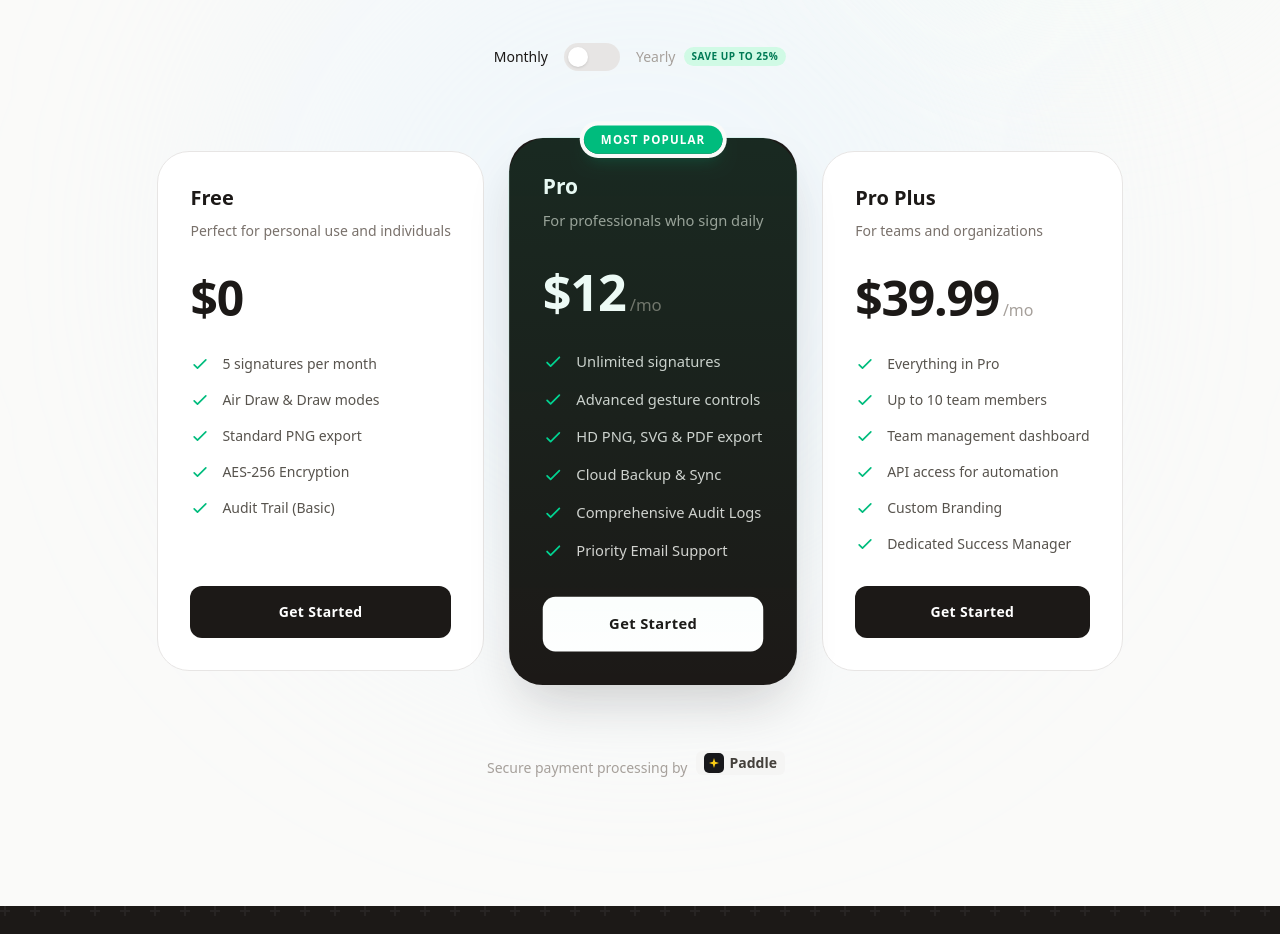
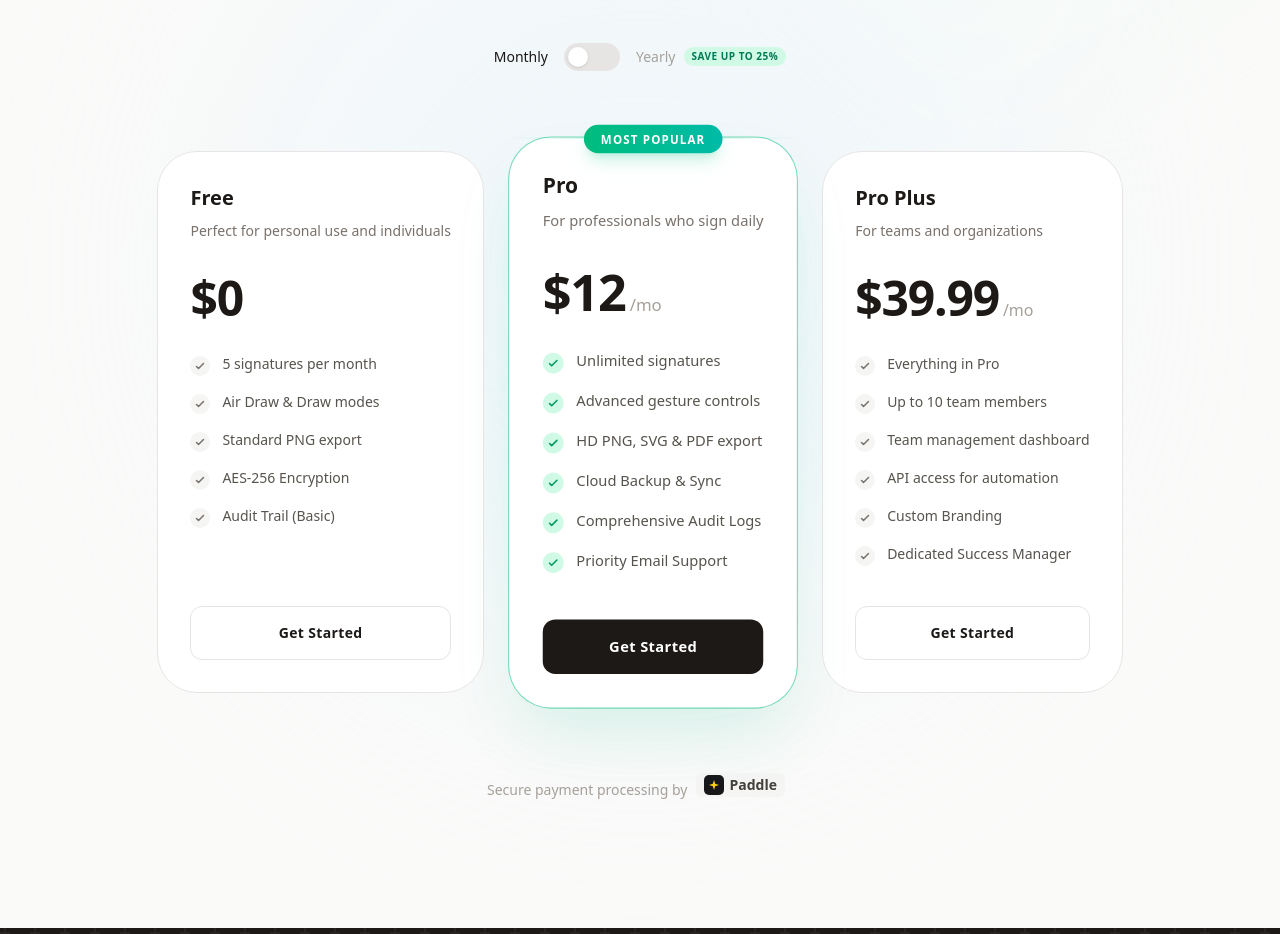
Before and after one commit to AkioDevenish/skysign, a Next.js app: page / in a window 1280 px wide. Shown: the part 2064-2998 px from the top of the page. Built offline with nearby package versions, Linux system fonts and the light colour scheme; no server answers.

Commit message:
feat: redesign pricing section to clean light theme

```diff
--- a/src/app/page.tsx
+++ b/src/app/page.tsx
@@ -585,21 +585,21 @@ export default function Home() {
               {pricingTiers.map((plan, idx) => (
                 <div
                   key={plan.name}
-                  className={`relative flex flex-col p-8 rounded-[2rem] transition-all duration-300 ${
+                  className={`relative flex flex-col p-8 rounded-[2.5rem] transition-all duration-300 ${
                     plan.highlighted
-                      ? 'bg-stone-900 text-stone-50 shadow-2xl shadow-stone-900/20 scale-100 lg:scale-105 z-10'
-                      : 'bg-white text-stone-900 border border-stone-200 hover:border-stone-300 hover:shadow-xl hover:shadow-stone-200/20 z-0'
+                      ? 'bg-white shadow-[0_32px_64px_-12px_rgba(16,185,129,0.15)] scale-100 lg:scale-105 z-10 ring-1 ring-emerald-500/50'
+                      : 'bg-white border border-stone-200 hover:border-stone-300 hover:shadow-xl hover:shadow-stone-200/20 z-0'
                   }`}
                 >
                   {/* Highlight Glow for Pro */}
                   {plan.highlighted && (
-                    <div className="absolute -inset-[1px] rounded-[2.5rem] bg-gradient-to-b from-emerald-500/20 to-transparent opacity-50 pointer-events-none" />
+                    <div className="absolute top-0 inset-x-0 h-px bg-gradient-to-r from-transparent via-emerald-500/50 to-transparent" />
                   )}
 
-                  {/* Badge position fix */}
+                  {/* Badge */}
                   {plan.highlighted && (
-                    <div className="absolute top-0 left-1/2 -translate-x-1/2 -translate-y-1/2 z-20">
-                      <span className="px-4 py-1.5 bg-emerald-500 text-white text-[11px] font-bold tracking-widest uppercase rounded-full shadow-lg shadow-emerald-500/20 ring-4 ring-stone-50">
+                    <div className="absolute -top-3 left-1/2 -translate-x-1/2 z-20">
+                      <span className="px-4 py-1.5 bg-gradient-to-r from-emerald-500 to-teal-500 text-white text-[11px] font-bold tracking-widest uppercase rounded-full shadow-lg shadow-emerald-500/20">
                         Most Popular
                       </span>
                     </div>
@@ -607,10 +607,10 @@ export default function Home() {
 
                   {/* Plan Content */}
                   <div className="mb-8">
-                    <h3 className={`text-xl font-bold mb-2 ${plan.highlighted ? 'text-white' : 'text-stone-900'}`}>
+                    <h3 className="text-xl font-bold mb-2 text-stone-900">
                       {plan.name}
                     </h3>
-                    <p className={`text-sm leading-relaxed ${plan.highlighted ? 'text-stone-400' : 'text-stone-500'}`}>
+                    <p className="text-sm leading-relaxed text-stone-500">
                       {plan.description}
                     </p>
                   </div>
@@ -618,37 +618,39 @@ export default function Home() {
                   {/* Price */}
                   <div className="mb-8">
                     <div className="flex items-baseline gap-1">
-                      <span className={`text-5xl font-bold tracking-tight ${plan.highlighted ? 'text-white' : 'text-stone-900'}`}>
+                      <span className="text-5xl font-bold tracking-tight text-stone-900">
                         {billingCycle === 'monthly' ? plan.monthlyPrice : plan.yearlyPrice}
                       </span>
                       {plan.monthlyPrice !== '$0' && (
-                        <span className={`font-medium ${plan.highlighted ? 'text-stone-500' : 'text-stone-400'}`}>
+                        <span className="font-medium text-stone-400">
                           /{billingCycle === 'yearly' ? 'year' : 'mo'}
                         </span>
                       )}
                     </div>
                     {billingCycle === 'yearly' && plan.monthlyPrice !== '$0' && (
-                      <p className={`text-xs mt-2 font-medium ${plan.highlighted ? 'text-emerald-400' : 'text-emerald-600'}`}>
+                      <p className="text-xs mt-2 font-medium text-emerald-600">
                         Billed yearly (Save 25%)
                       </p>
                     )}
                   </div>
 
                   {/* Features */}
-                  <div className="flex-grow mb-8">
+                  <div className="flex-grow mb-10">
                     <ul className="space-y-4">
                       {plan.features.map((feature, i) => (
                         <li key={i} className="flex items-start gap-3 text-sm">
+                          <div className={`mt-0.5 w-5 h-5 rounded-full flex items-center justify-center flex-shrink-0 ${plan.highlighted ? 'bg-emerald-100' : 'bg-stone-100'}`}>
                             <svg
-                            className={`w-5 h-5 flex-shrink-0 ${plan.highlighted ? 'text-emerald-400' : 'text-emerald-500'}`}
+                              className={`w-3 h-3 ${plan.highlighted ? 'text-emerald-600' : 'text-stone-500'}`}
                               viewBox="0 0 24 24"
                               fill="none"
                               stroke="currentColor"
-                            strokeWidth="2"
+                              strokeWidth="3"
                             >
                               <path strokeLinecap="round" strokeLinejoin="round" d="M5 13l4 4L19 7" />
                             </svg>
-                          <span className={`${plan.highlighted ? 'text-stone-300' : 'text-stone-600'}`}>
+                          </div>
+                          <span className="text-stone-600 font-medium">
                             {feature}
                           </span>
                         </li>
@@ -662,8 +664,8 @@ export default function Home() {
                     disabled={checkoutLoading === plan.name}
                     className={`w-full py-4 rounded-xl font-bold text-sm tracking-wide transition-all duration-200
                       ${plan.highlighted
-                        ? 'bg-white text-stone-900 hover:bg-stone-100 hover:shadow-lg hover:scale-[1.02]'
-                        : 'bg-stone-900 text-white hover:bg-stone-800 hover:shadow-lg hover:scale-[1.02]'
+                        ? 'bg-stone-900 text-white hover:bg-stone-800 hover:shadow-lg hover:shadow-stone-900/20 hover:-translate-y-0.5'
+                        : 'bg-white text-stone-900 border border-stone-200 hover:border-stone-900 hover:bg-stone-50'
                       } disabled:opacity-50 disabled:cursor-not-allowed`}
                   >
                     {checkoutLoading === plan.name ? 'Processing...' : plan.cta}
```
Lines whose indentation alone changed are shown as unchanged.
